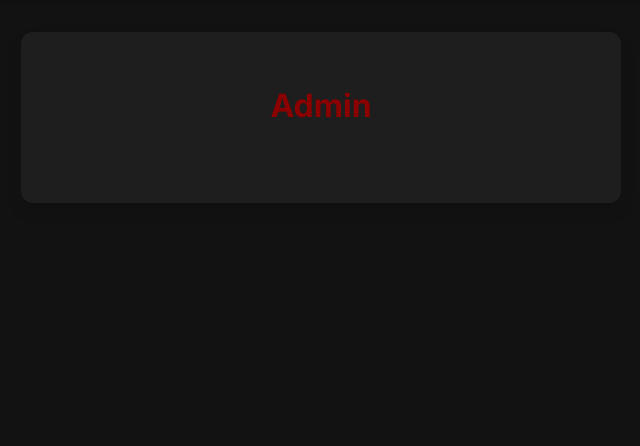
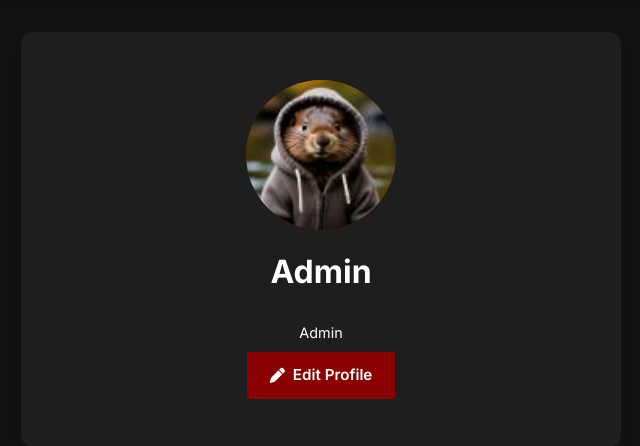
Before and after one commit to Valerii57586/website-from-talents, a Flask app: page /profile in a window 1280 px wide. Shown: the part 75-521 px from the top of the page, without its empty margins (319-959 px from the left). Run offline with Flask 3, Linux system fonts and the light colour scheme; a user stored in the database is signed in; some libraries are stand-ins or nearby versions.

Commit message:
Global update

```diff
--- a/app.py
+++ b/app.py
@@ -4,6 +4,8 @@ from flask_login import login_user, login_required, logout_user, current_user
 from extensions.extensions import db, login_manager
 from models.models import Users, Post
 from markdown2 import markdown
+import os
+from werkzeug.utils import secure_filename
 
 
 app = Flask(__name__)
@@ -15,6 +17,17 @@ db.init_app(app)
 login_manager.init_app(app)
 csrf = CSRFProtect(app)
 login_manager.login_view = 'login'
+
+
+ALLOWED_EXTENSIONS = {'png', 'jpg', 'jpeg', 'gif'}
+UPLOAD_FOLDER = "images/"
+
+
+def allowed_file(filename):
+    if '.' in filename:
+        extension = filename.rsplit('.', 1)[1].lower()
+        return extension in ALLOWED_EXTENSIONS
+    return False
 
 
 @app.route('/')
@@ -67,7 +80,7 @@ def create_post():
         title = request.form['title']
         content = request.form['content']
         content = markdown(content, extras=['fenced-code-blocks', 'code-friendly'])
-        post = Post(author=current_user.username, title=title, content=content)
+        post = Post(author=current_user.username, title=title, content=content, author_avatar=current_user.avatar)
         db.session.add(post)
         db.session.commit()
         return redirect(url_for('home'))
@@ -92,12 +105,41 @@ def edit_post(post_id):
         return redirect(url_for('post', post_id=post.id))
     return render_template('posts/edit_post.html', post=post)
 
+
 @app.route("/profile")
 @login_required
 def profile():
     return render_template('auth/profile.html')
 
 
+@app.route('/delete_post/<int:post_id>')
+@login_required
+def delete_post(post_id):
+    post = Post.query.get(post_id)
+    db.session.delete(post)
+    db.session.commit()
+    return redirect(url_for('home'))
+
+
+@app.route("/edit_profile", methods=['GET', 'POST'])
+@login_required
+def edit_profile():
+    if request.method == 'POST':
+        current_user.username = request.form['username']
+        current_user.email = request.form['email']
+        current_user.role = request.form['role']
+        file = request.files['avatar']
+        if file and allowed_file(file.filename):
+            filename = secure_filename(file.filename)
+            file.save(os.path.join(UPLOAD_FOLDER, filename))
+            current_user.avatar = UPLOAD_FOLDER+filename
+        posts = Post.query.filter_by(author=current_user.username).all()
+        for post in posts:
+            post.author_avatar = current_user.avatar
+        db.session.commit()
+        return redirect(url_for('profile'))
+    return render_template('auth/edit_profile.html', user=current_user)
+
 if __name__ == '__main__':
     with app.app_context():
         db.create_all()
--- a/models/models.py
+++ b/models/models.py
@@ -8,6 +8,7 @@ class Post(db.Model):
     author = db.Column(db.String(100))
     title = db.Column(db.String(100))
     content = db.Column(db.Text)
+    author_avatar = db.Column(db.String(100))
 
 
 class Users(db.Model):
@@ -15,6 +16,9 @@ class Users(db.Model):
     username = db.Column(db.String(50), unique=True)
     password_hash = db.Column(db.String(128))
     email = db.Column(db.String(100), unique=True)
+    avatar = db.Column(db.String(100))
+    role = db.Column(db.String(100))
+    visible = db.Column(db.Boolean, default=True)
 
     is_active = db.Column(db.Boolean, default=True)
     is_authenticated = db.Column(db.Boolean, default=False)
--- a/static/style.css
+++ b/static/style.css
@@ -109,13 +109,10 @@ main {
 /* Posts */
 .post {
     background-color: var(--surface-color);
-    border-radius: 12px;
     padding: 2rem;
     margin-bottom: 2rem;
-    box-shadow: 0 4px 6px rgba(0, 0, 0, 0.1);
-    transition: var(--transition-medium);
-    border: 1px solid rgba(255, 255, 255, 0.05);
-    animation: fadeInUp 0.5s ease-out;
+    /* box-shadow: 0 4px 6px rgba(0, 0, 0, 0.1); */
+    height: 100%;
 }
 
 @keyframes fadeInUp {
@@ -129,17 +126,11 @@ main {
     }
 }
 
-.post:hover {
-    transform: translateY(-5px);
-    box-shadow: 0 10px 20px rgba(0, 0, 0, 0.2);
-    border-color: rgba(139, 0, 0, 0.3); /* Красный с прозрачностью */
-}
-
 .post-title {
     color: var(--on-surface-color);
     margin-bottom: 1rem;
     font-size: 1.8rem;
-    transition: var(--transition-fast);
+    /* transition: var(--transition-fast); */
     display: flex;
     align-items: center;
     gap: 0.5rem;
@@ -152,7 +143,12 @@ main {
 .post-content {
     margin-bottom: 1.5rem;
     color: var(--on-bg-color);
-    line-height: 1.7;
+    line-height: 1.5;
+    word-wrap: break-word;
+    overflow-wrap: break-word;
+    white-space: pre-line;
+    max-width: 100%;
+    overflow: hidden;
 }
 
 .post-meta {
@@ -173,7 +169,6 @@ main {
     background-color: var(--primary-color);
     color: var(--on-primary-color);
     padding: 0.7rem 1.4rem;
-    border-radius: 8px;
     border: none;
     cursor: pointer;
     transition: var(--transition-medium);
@@ -290,7 +285,7 @@ main {
 
 .profile-username {
     font-size: 2rem;
-    color: var(--primary-color);
+    color: var(--on-surface-color);
     margin-bottom: 1.5rem;
     display: flex;
     align-items: center;
@@ -342,14 +337,59 @@ main {
 /* Post specific styles */
 .post {
     cursor: pointer;
-    transition: var(--transition-medium);
     position: relative;
     padding-left: 80px; /* Space for avatar */
 }
 
 .post:hover {
-    transform: translateY(-3px);
     box-shadow: 0 10px 20px rgba(0, 0, 0, 0.2);
+}
+
+.avatar-image{
+    width: 150px;
+    height: 150px;
+    border-radius: 50%;
+}
+
+.profile-avatar {
+    margin: 0 auto;
+    margin-bottom: 1rem;
+    width: 150px;
+    height: 150px;
+    border-radius: 50%;
+    background-color: var(--primary-color);
+    display: flex;
+    align-items: center;
+    justify-content: center;
+    color: white;
+    font-weight: bold;
+    font-size: 4rem;
+}
+
+.mini-profile-avatar {
+    margin: 0 auto;
+    margin-bottom: 1rem;
+    width: 50px;
+    height: 50px;
+    border-radius: 50%;
+    background-color: var(--primary-color);
+    color: white;
+    font-weight: bold;
+    font-size: 2rem;
+}
+
+.role {
+    font-size: 0.9rem;
+    color: var(--on-surface-color);
+    margin-bottom: 0.5rem;
+    align-items: center;
+    gap: 0.5rem;
+}
+
+.post-avatar-image{
+    width: 40px;
+    height: 40px;
+    border-radius: 50%;
 }
 
 .post-avatar {
--- a/templates/auth/profile.html
+++ b/templates/auth/profile.html
@@ -2,7 +2,14 @@
 {% block title %}Profile{% endblock %}
 {% block content %}
 <div class="profile">
+    <div class="profile-avatar">
+        <img class="avatar-image" src="{{ current_user.avatar }}" alt="{{ current_user.username[0]|upper }}">
+    </div>
     <h4 class="profile-username">{{ current_user.username }}</h4>
-
+    <p class="role">{{ current_user.role }}</p>
+    <a href="{{ url_for('edit_profile') }}" class="action-button">
+        <i class="fas fa-pen"></i>
+        Edit Profile
+    </a>
 </div>
 {% endblock %}
--- a/templates/index.html
+++ b/templates/index.html
@@ -7,7 +7,7 @@
     <div class="post">
         <a href="{{ url_for('post', post_id=post.id) }}" class="post-link"></a>
         <div class="post-avatar">
-            {{ post.author[0]|upper }}
+            <img class="post-avatar-image" src="{{ url_for('static', filename=post.author_avatar.replace('static/', '')) }}" alt="">
         </div>
         <div class="post-author">
             <i class="fas fa-user"></i>
```
Also changed, not shown: templates/auth/edit_profile.html (added, +19 -0 lines), templates/posts/post.html (+6 -2 lines), instance/sorp.db, static/images/130085050.jpeg (added).
